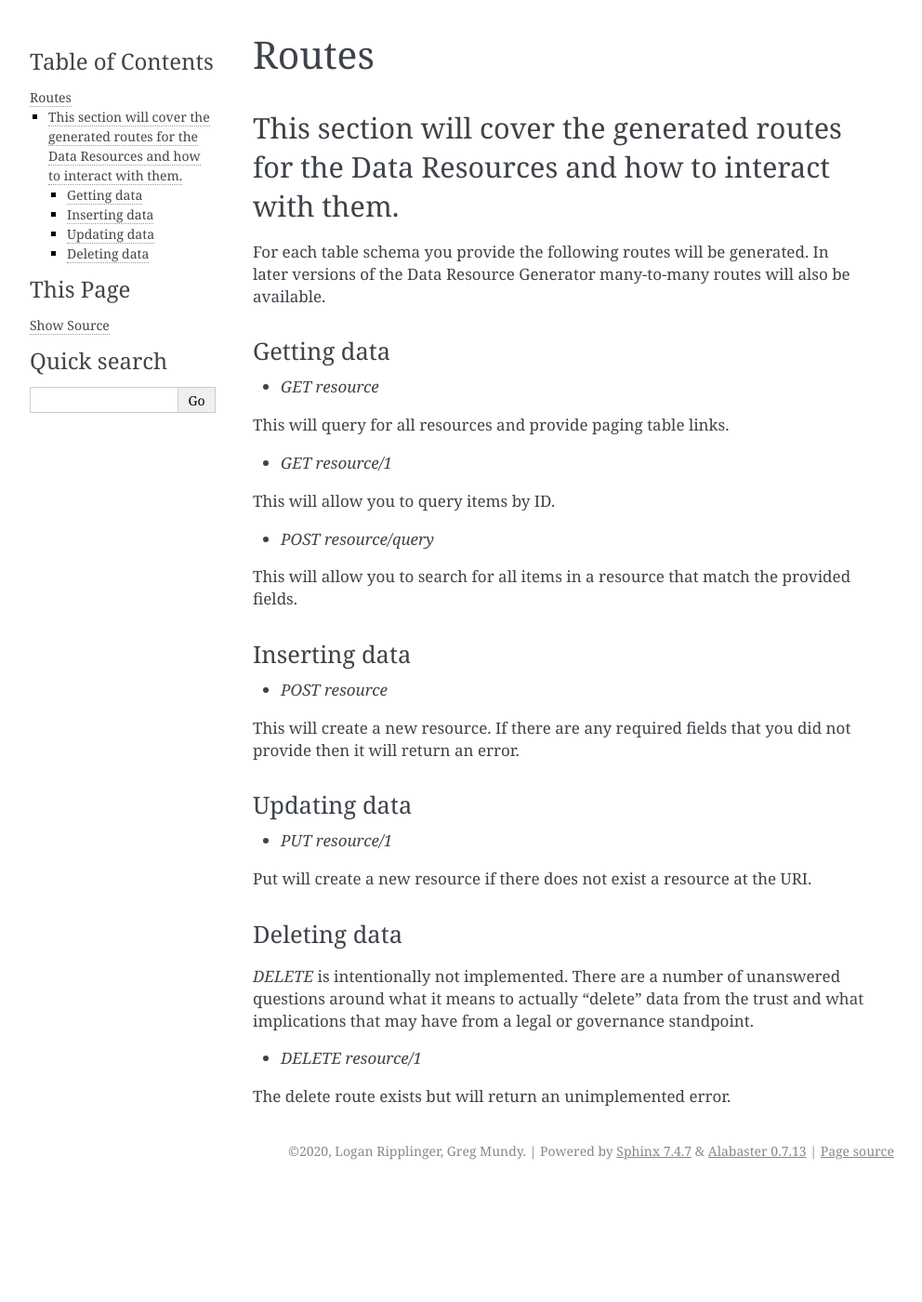
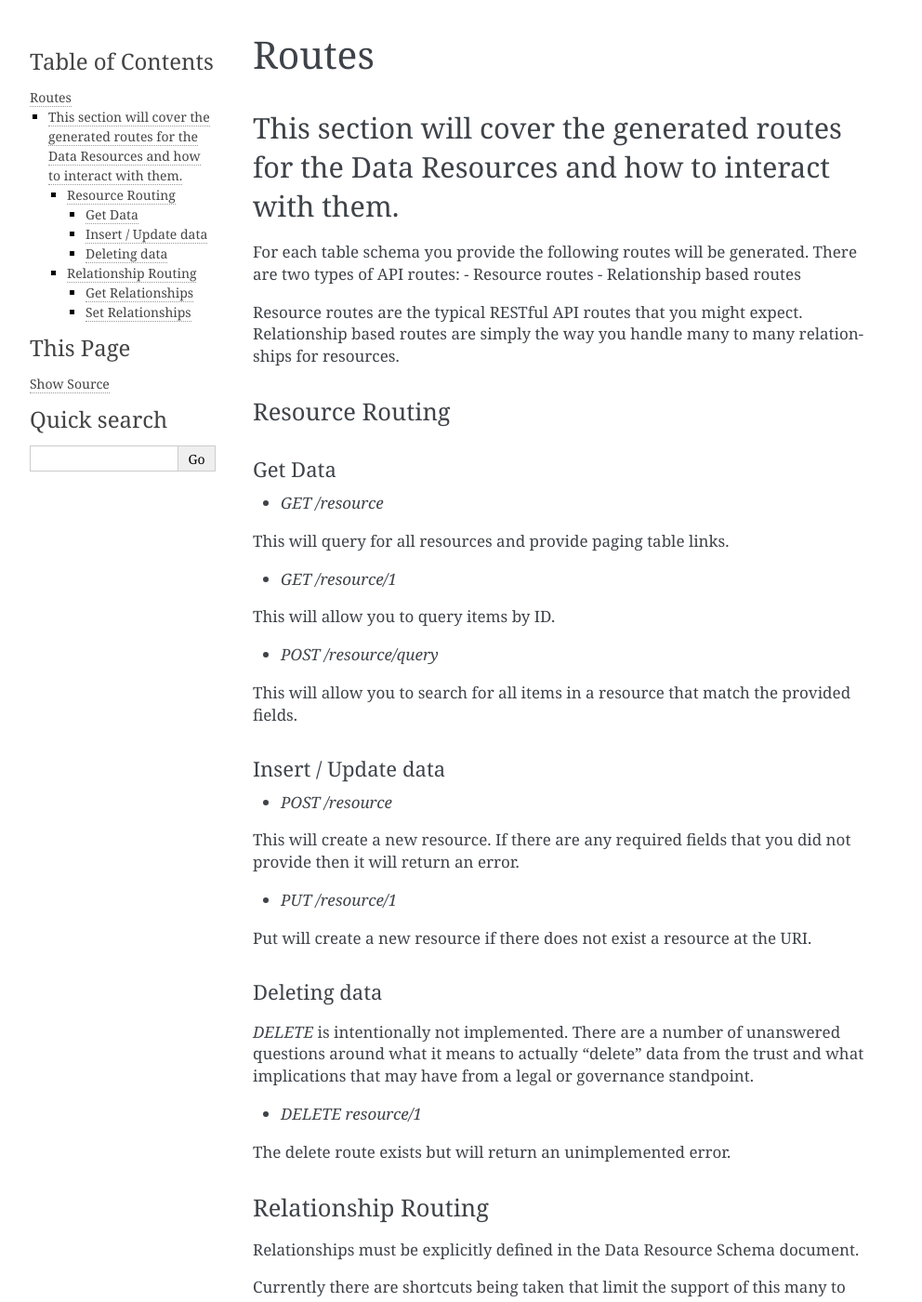
Before and after one commit to brighthive/data-resource-generator, a Sphinx documentation site: the page built from docs/source/routes.rst, in a window 1280 px wide and 1400 px high. Shown: the whole window at 93% size, without its empty margins (148-1140 px from the left). Built offline with Sphinx 7.4.7, drawn with Linux system fonts in a browser that asks for light colours; some of the changed text lies outside the part shown.

Commit message:
chore: Update docs with many to many usage.

```diff
--- a/docs/source/routes.rst
+++ b/docs/source/routes.rst
@@ -4,42 +4,73 @@
 This section will cover the generated routes for the Data Resources and how to interact with them.
 --------------------------------------------------------------------------------------------------
 
-For each table schema you provide the following routes will be generated. In later versions of the Data Resource Generator many-to-many routes will also be available.
+For each table schema you provide the following routes will be generated. There are two types of API routes:
+- Resource routes
+- Relationship based routes
 
-Getting data
-^^^^^^^^^^^^
+Resource routes are the typical RESTful API routes that you might expect. Relationship based routes are simply the way you handle many to many relationships for resources.
 
-- `GET resource`
+Resource Routing
+^^^^^^^^^^^^^^^^
+
+Get Data
+""""""""
+
+- `GET /resource`
 
 This will query for all resources and provide paging table links.
 
-- `GET resource/1`
+- `GET /resource/1`
 
 This will allow you to query items by ID.
 
-- `POST resource/query`
+- `POST /resource/query`
 
 This will allow you to search for all items in a resource that match the provided fields.
 
-Inserting data
-^^^^^^^^^^^^^^
+Insert / Update data
+""""""""""""""""""""
 
-- `POST resource`
+- `POST /resource`
 
 This will create a new resource. If there are any required fields that you did not provide then it will return an error.
 
-Updating data
-^^^^^^^^^^^^^
-
-- `PUT resource/1`
+- `PUT /resource/1`
 
 Put will create a new resource if there does not exist a resource at the URI.
 
 Deleting data
-^^^^^^^^^^^^^
+"""""""""""""
 
 `DELETE` is intentionally not implemented. There are a number of unanswered questions around what it means to actually "delete" data from the trust and what implications that may have from a legal or governance standpoint.
 
 - `DELETE resource/1`
 
 The delete route exists but will return an unimplemented error.
+
+Relationship Routing
+^^^^^^^^^^^^^^^^^^^^
+
+Relationships must be explicitly defined in the Data Resource Schema document.
+
+Currently there are shortcuts being taken that limit the support of this many to many. Both tables must contain a single primary key that is an integer. The application will handle creating an association table.
+
+An error will return if either the primary key IDs provided for the parent and children fail to resolve to existing data in the database.
+
+Get Relationships
+"""""""""""""""""
+
+- `GET /parent/id/child`
+
+This will return a list of primary keys, as integers.
+
+Set Relationships
+"""""""""""""""""
+
+- `PUT /parent/id/child`
+
+Performing a PUT will replace the entire many to many association with your provided list. If you supply an empty list then it will act as a delete.
+
+- `PATCH /parent/id/child`
+
+Performing a PATCH will add the provided list of primary keys to the relationship.
```
